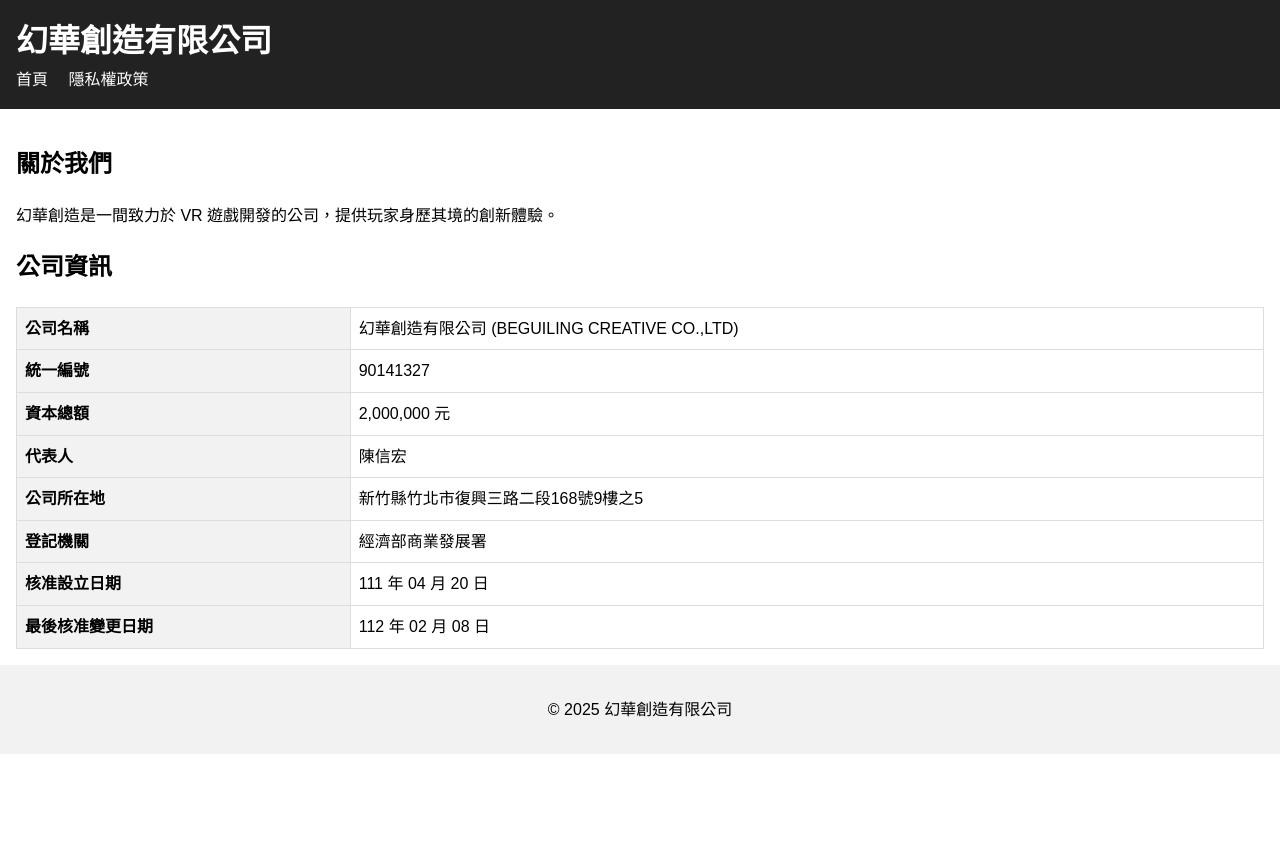
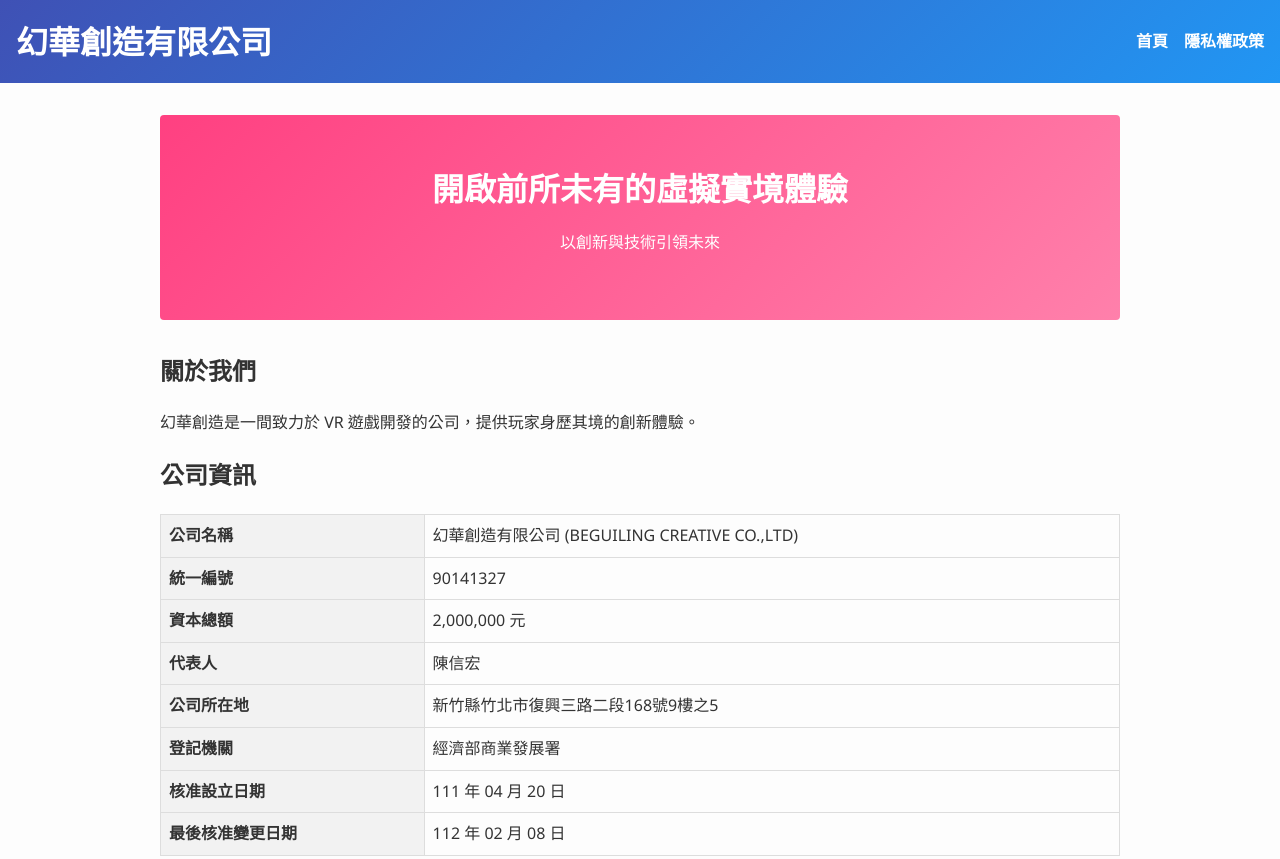
Before and after one commit to beguilingcreative/beguilingcreative.github.io, a plain HTML site: page index.html in a window 1280 px wide. Shown: the top 859 px of the page. Before the commit the page ends 800 px from the top, so only its background shows below. Drawn offline with Linux system fonts and the light colour scheme.

Commit message:
Enhance website design

```diff
--- a/index.html
+++ b/index.html
@@ -3,6 +3,8 @@
 <head>
     <meta charset="UTF-8">
     <meta name="viewport" content="width=device-width, initial-scale=1.0">
+    <meta name="description" content="幻華創造有限公司 - VR 遊戲開發與創新體驗">
+    <meta name="author" content="Beguiling Creative">
     <title>幻華創造 Beguiling Creative</title>
     <link rel="stylesheet" href="style.css">
 </head>
@@ -10,11 +12,17 @@
     <header>
         <h1>幻華創造有限公司</h1>
         <nav>
-            <a href="index.html">首頁</a>
-            <a href="privacy-policy.html">隱私權政策</a>
+            <ul>
+                <li><a href="index.html">首頁</a></li>
+                <li><a href="privacy-policy.html">隱私權政策</a></li>
+            </ul>
         </nav>
     </header>
     <main>
+        <section class="hero">
+            <h2>開啟前所未有的虛擬實境體驗</h2>
+            <p>以創新與技術引領未來</p>
+        </section>
         <section>
             <h2>關於我們</h2>
             <p>幻華創造是一間致力於 VR 遊戲開發的公司，提供玩家身歷其境的創新體驗。</p>
--- a/style.css
+++ b/style.css
@@ -1,28 +1,60 @@
 body {
-    font-family: Arial, sans-serif;
+    font-family: "Segoe UI", Roboto, "Helvetica Neue", Arial, sans-serif;
     margin: 0;
     padding: 0;
     line-height: 1.6;
+    color: #333;
+    background-color: #fdfdfd;
 }
 
 header {
-    background: #222;
+    background: linear-gradient(135deg, #3f51b5, #2196f3);
     color: #fff;
     padding: 1rem;
+    display: flex;
+    align-items: center;
+    justify-content: space-between;
 }
 
 header h1 {
     margin: 0;
 }
 
+nav ul {
+    list-style: none;
+    margin: 0;
+    padding: 0;
+    display: flex;
+}
+
+nav li + li {
+    margin-left: 1rem;
+}
+
 nav a {
     color: #fff;
-    margin-right: 1rem;
     text-decoration: none;
+    font-weight: bold;
 }
 
 main {
-    padding: 1rem;
+    padding: 2rem;
+    max-width: 960px;
+    margin: 0 auto;
+}
+
+.hero {
+    background: linear-gradient(135deg, #ff4081, #ff80ab);
+    color: #fff;
+    padding: 3rem 2rem;
+    text-align: center;
+    border-radius: 4px;
+    margin-bottom: 2rem;
+}
+
+.hero h2 {
+    margin: 0 0 1rem;
+    font-size: 2rem;
 }
 
 .company-info {
@@ -30,7 +62,8 @@ main {
     width: 100%;
 }
 
-.company-info th, .company-info td {
+.company-info th,
+.company-info td {
     border: 1px solid #ddd;
     padding: 0.5rem;
 }
@@ -43,5 +76,6 @@ main {
 footer {
     text-align: center;
     padding: 1rem;
-    background: #f2f2f2;
+    background: #eee;
+    color: #666;
 }
```
Also changed, not shown: privacy-policy.html (+6 -2 lines).
